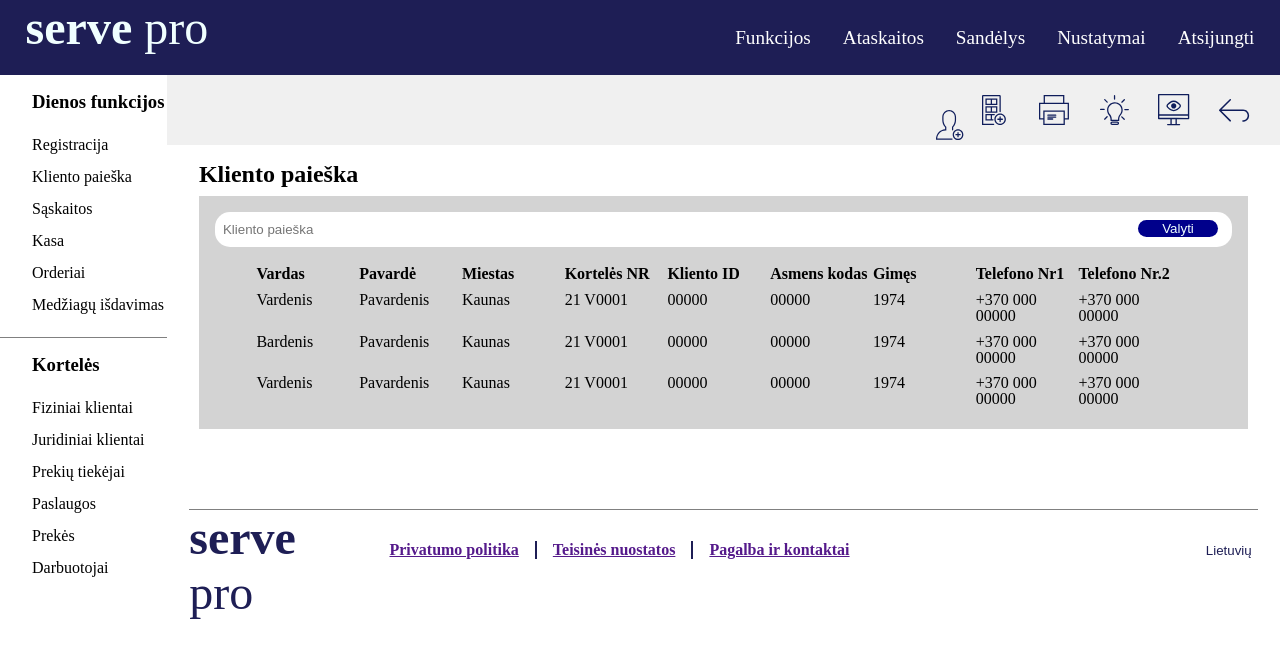
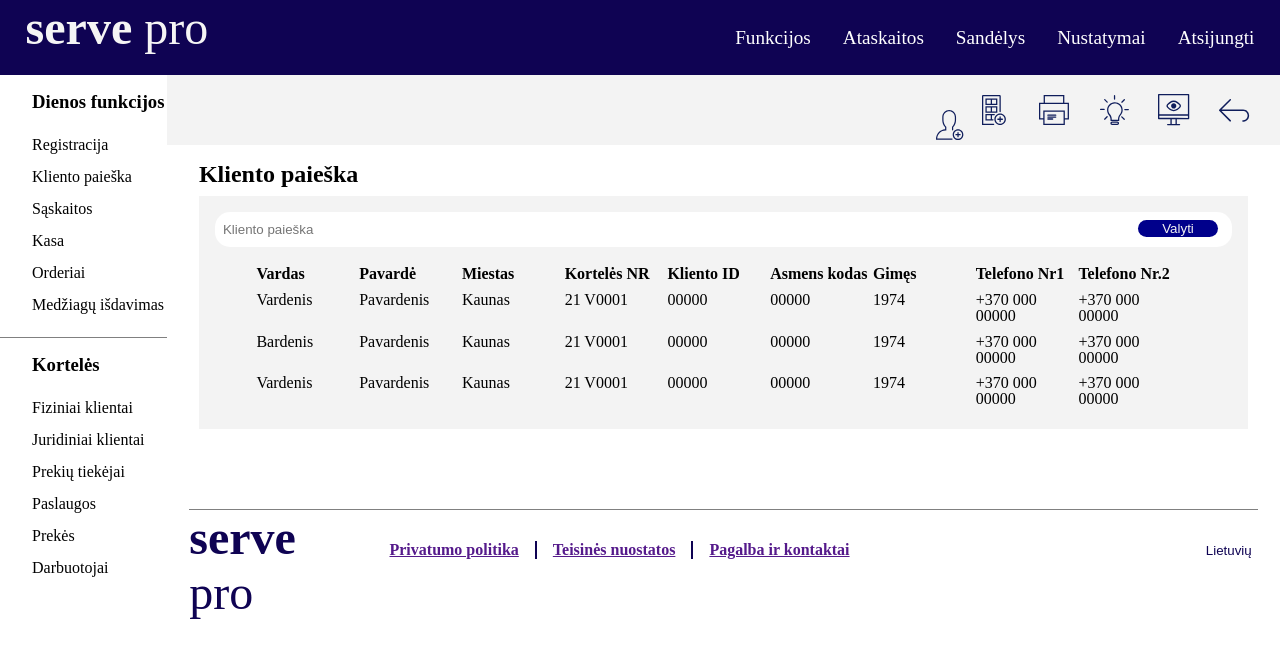
Before and after one commit to NeilaVait/ReactUzduotis-serve, a React (Create React App) app: page /funkcijos in a window 1280 px wide. Shown: the top 658 px of the page. Built offline with nearby package versions, Linux system fonts and the light colour scheme.

Commit message:
css variables

```diff
--- a/src/App.css
+++ b/src/App.css
@@ -14,3 +14,12 @@ main {
 .asideFlex {
   display: flex;
 }
+
+/* variables */
+
+:root {
+  --color-darkblue: rgb(15, 3, 83);
+  --color-lightgray: rgb(243, 243, 243);
+  --color-darkgray: rgb(218, 218, 218);
+  --color-white: rgb(245, 245, 245);
+}
--- a/src/components/ClientSearch/SearchData/SearchData.module.css
+++ b/src/components/ClientSearch/SearchData/SearchData.module.css
@@ -1,3 +1,5 @@
+@import '../../../App.css';
+
 .container {
   padding: 1rem 0;
 }
@@ -9,7 +11,7 @@
 .flex {
   display: flex;
   padding: 1rem;
-  background: lightgray;
+  background: var(--color-lightgray);
   gap: 2rem;
 }
 
@@ -30,7 +32,7 @@
 }
 
 .window {
-  background-color: azure;
+  background-color: var(--color-lightgray);
   padding: 1rem;
   border-radius: 5px;
   height: 150px;
@@ -45,24 +47,24 @@
 }
 
 .list > li {
-  background-color: lightgray;
+  background-color: var(--color-lightgray);
   padding: 0.5rem 0.7rem;
   border-radius: 5px;
   cursor: pointer;
 }
 
 .list > li:hover {
-  background-color: rgb(196, 196, 196);
+  background-color: var(--color-darkgray);
 }
 
 .listContainer {
-  background-color: azure;
+  background-color: var(--color-lightgray);
   padding: 0.5rem;
   border-radius: 5px;
 }
 
 .count {
-  background-color: lightgray;
+  background-color: var(--color-lightgray);
   color: red;
   border-radius: 15px;
   padding: 0 0.7rem;
--- a/src/components/ClientSearch/SearchTable/SearchTable.module.css
+++ b/src/components/ClientSearch/SearchTable/SearchTable.module.css
@@ -1,5 +1,7 @@
+@import '../../../App.css';
+
 .searchTable {
-  background-color: lightgray;
+  background-color: var(--color-lightgray);
   padding: 1rem;
   position: relative;
 }
@@ -18,7 +20,7 @@
   border: none;
   width: 80px;
   background-color: darkblue;
-  color: azure;
+  color: var(--color-lightgray);
   position: absolute;
   top: 24px;
   right: 30px;
@@ -35,7 +37,7 @@
 
 .table > tr > td {
   font-size: 15px;
-  color: white;
+  color: var(--color-white);
 }
 
 .client {
@@ -43,7 +45,7 @@
 }
 
 .clicked {
-  background-color: blue;
+  background-color: var(--color-darkblue);
 }
 
 .headers,
@@ -73,9 +75,9 @@
   display: flex;
   text-align: left;
   line-height: 1rem;
-  background-color: rgb(0, 0, 100);
+  background-color: var(--color-darkblue);
   border-radius: 13px;
-  color: snow;
+  color: var(--color-white);
   padding: 0.2rem 1rem;
   margin-bottom: 0.2rem;
 }
--- a/src/components/FunctionsMenu/FunctionItem/FunctionItem.module.css
+++ b/src/components/FunctionsMenu/FunctionItem/FunctionItem.module.css
@@ -1,5 +1,7 @@
+@import '../../../App.css';
+
 .logo > img:hover {
-  background-color: lightgray;
+  background-color: var(--color-darkgray);
   border-radius: 10px;
   cursor: pointer;
 }
--- a/src/components/FunctionsMenu/FunctionsMenu.module.css
+++ b/src/components/FunctionsMenu/FunctionsMenu.module.css
@@ -1,6 +1,8 @@
+@import '../../App.css';
+
 .menu {
   height: 70px;
-  background-color: rgb(240, 240, 240);
+  background-color: var(--color-lightgray);
   text-align: right;
   padding: 0.3rem 1rem;
   flex-basis: 100%;
--- a/src/components/Layout/Footer/Footer.module.css
+++ b/src/components/Layout/Footer/Footer.module.css
@@ -1,3 +1,5 @@
+@import '../../../App.css';
+
 .footer {
   width: 100%;
   display: flex;
@@ -10,7 +12,7 @@
 
 .logo {
   height: 100%;
-  color: rgb(30, 30, 85);
+  color: var(--color-darkblue);
   font-size: 3rem;
   flex-basis: 15%;
 }
@@ -25,13 +27,13 @@
 .list {
   display: flex;
   gap: 1rem;
-  color: rgb(30, 30, 85);
+  color: var(--color-darkblue);
   font-weight: bold;
   list-style-type: none;
 }
 
 .list > li:not(:last-child) {
-  border-right: 2px solid rgb(30, 30, 85);
+  border-right: 2px solid var(--color-darkblue);
 }
 
 .list > li {
@@ -42,7 +44,7 @@
   border: none;
   background-color: transparent;
   cursor: pointer;
-  color: rgb(30, 30, 85);
+  color: var(--color-darkblue);
 }
 
 .line {
--- a/src/components/Layout/Header/Header.module.css
+++ b/src/components/Layout/Header/Header.module.css
@@ -1,3 +1,5 @@
+@import '../../../App.css';
+
 .flex {
   height: 100%;
   width: 96%;
@@ -8,19 +10,19 @@
 
 .header {
   height: 75px;
-  background-color: rgb(30, 30, 85);
+  background-color: var(--color-darkblue);
 }
 
 .logo {
   height: 100%;
-  color: azure;
+  color: var(--color-white);
   font-size: 3rem;
 }
 
 .menu {
   height: 100%;
   list-style-type: none;
-  color: azure;
+  color: var(--color-white);
   display: flex;
   flex-direction: row;
   align-items: center;
@@ -39,7 +41,7 @@
   height: 3px;
   bottom: -110%;
   left: 0;
-  background: azure;
+  background: var(--color-white);
   transition: transform 0.5s;
   transform: scaleX(0);
   transform-origin: left;
--- a/src/components/MenuList/MenuList.module.css
+++ b/src/components/MenuList/MenuList.module.css
@@ -1,3 +1,5 @@
+@import '../../App.css';
+
 .list {
   list-style-type: none;
   padding: 0;
@@ -10,7 +12,7 @@
 }
 
 .list > li:hover {
-  background-color: lightgray;
+  background-color: var(--color-lightgray);
   cursor: pointer;
 }
 
```
